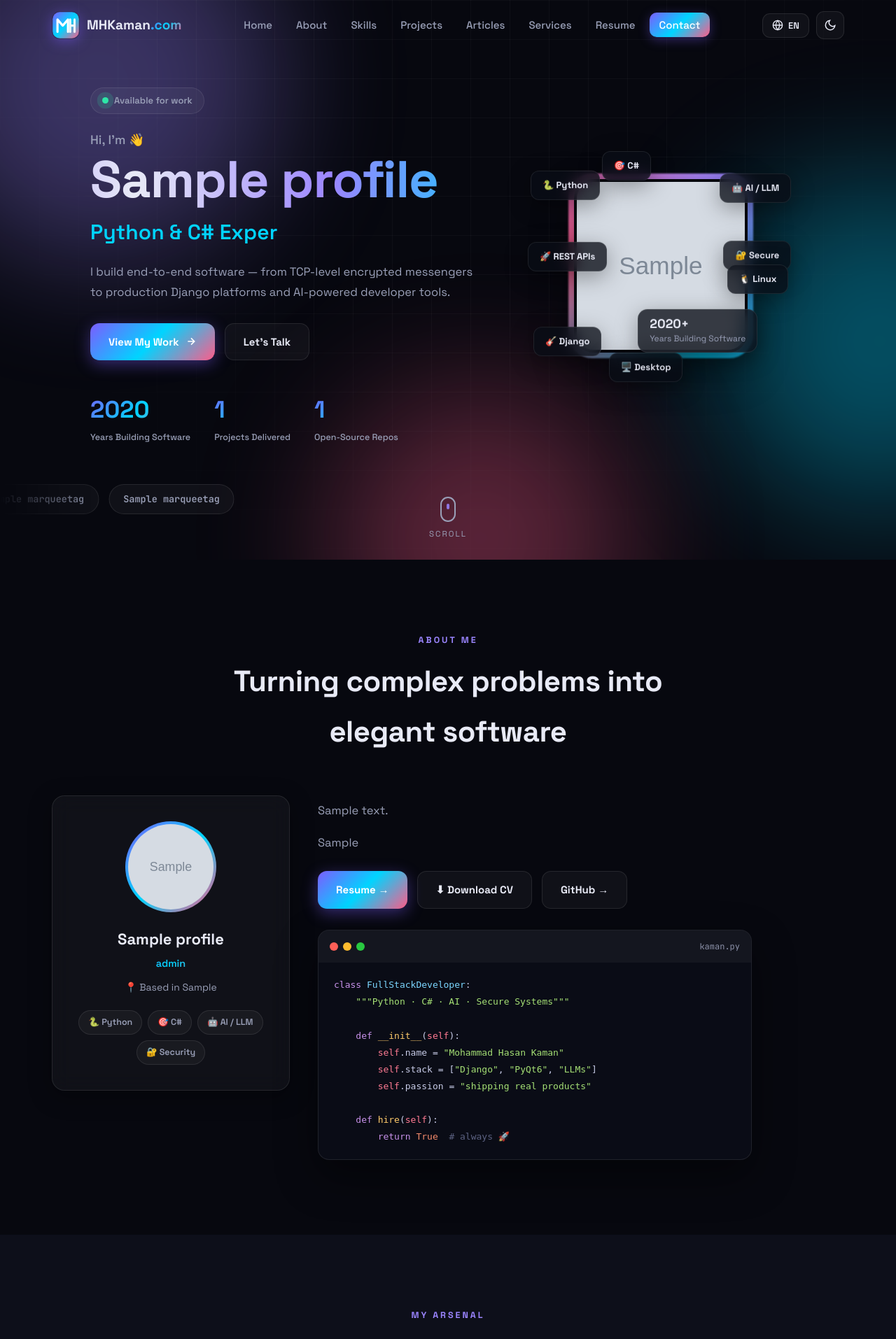
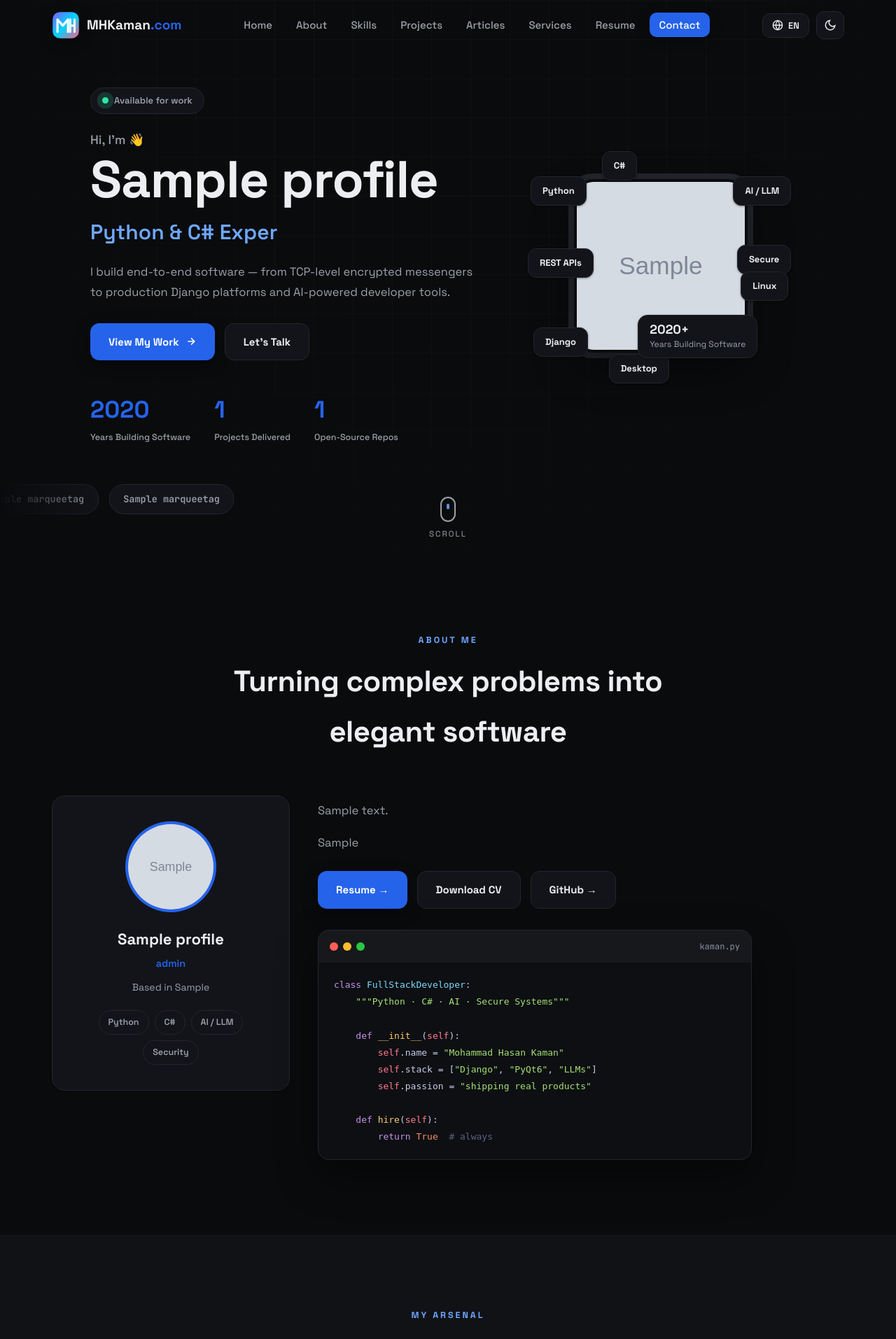
Before and after one commit to Mohammad-Hasan-Kaman/kaman-portfolio, a Django app: page /en/ in a window 1280 px wide. Shown: the top 1914 px of the page at 70% size. Run offline with Django 5.2, Linux system fonts and the light colour scheme; data comes from the database, SQL or seed files in the repository; tables that the repository leaves empty hold one stand-in row (values such as "Sample post"); grey boxes marked "Sample" are stand-in pictures.

Commit message:
De-AI the UI in place: single solid accent, neutral surfaces, no gradients/glows/emoji icons; same layout, content and behavior

```diff
--- a/static/css/style.css
+++ b/static/css/style.css
@@ -3,40 +3,41 @@
    ================================================================ */
 
 :root, [data-theme="dark"] {
-  --bg: #07080f;
-  --bg-soft: #0d0f1a;
-  --card: rgba(255, 255, 255, 0.04);
-  --card-border: rgba(255, 255, 255, 0.09);
-  --card-hover: rgba(255, 255, 255, 0.07);
-  --text: #e8eaf6;
-  --text-soft: #9aa0b8;
-  --accent: #9b85ff;
-  --accent-2: #00d4ff;
-  --accent-3: #ff5c8a;
-  --gradient: linear-gradient(135deg, #7c5cff 0%, #00d4ff 50%, #ff5c8a 100%);
-  --glass-shadow: 0 8px 32px rgba(0, 0, 0, 0.35);
-  --nav-bg: rgba(7, 8, 15, 0.75);
-  --orb-opacity: 0.35;
-  --grid-color: rgba(255, 255, 255, 0.03);
-  --code-bg: #0a0c16;
+  --bg: #0a0b0d;
+  --bg-soft: #101216;
+  --card: #121419;
+  --card-border: #23262d;
+  --card-hover: #171a20;
+  --text: #eceef1;
+  --text-soft: #9ba1a9;
+  --accent: #6ea8fe;
+  --accent-2: #6ea8fe;
+  --accent-3: #6ea8fe;
+  --gradient: #2563eb;
+  --glass-shadow: 0 1px 3px rgba(0, 0, 0, 0.4);
+  --nav-bg: rgba(10, 11, 13, 0.88);
+  --orb-opacity: 0;
+  --grid-color: rgba(255, 255, 255, 0.025);
+  --code-bg: #0d0f12;
 }
 
 [data-theme="light"] {
-  --bg: #f4f5fb;
-  --bg-soft: #e9ebf5;
-  --card: rgba(255, 255, 255, 0.75);
-  --card-border: rgba(20, 24, 60, 0.1);
-  --card-hover: rgba(255, 255, 255, 0.95);
-  --text: #171a2e;
-  --text-soft: #5a6080;
-  --accent: #5a35f0;
-  --accent-2: #007a99;
-  --accent-3: #e64477;
-  --glass-shadow: 0 8px 32px rgba(30, 34, 90, 0.1);
-  --nav-bg: rgba(244, 245, 251, 0.8);
-  --orb-opacity: 0.22;
-  --grid-color: rgba(20, 24, 60, 0.04);
-  --code-bg: #171a2e;
+  --bg: #f7f7f5;
+  --bg-soft: #efefec;
+  --card: #ffffff;
+  --card-border: #e0e0da;
+  --card-hover: #fbfbfa;
+  --text: #1a1c1e;
+  --text-soft: #5c6167;
+  --accent: #1d4ed8;
+  --accent-2: #1d4ed8;
+  --accent-3: #1d4ed8;
+  --gradient: #1d4ed8;
+  --glass-shadow: 0 1px 3px rgba(20, 20, 20, 0.08);
+  --nav-bg: rgba(247, 247, 245, 0.9);
+  --orb-opacity: 0;
+  --grid-color: rgba(20, 20, 20, 0.035);
+  --code-bg: #17191c;
 }
 
 * { margin: 0; padding: 0; box-sizing: border-box; }
@@ -121,7 +122,7 @@ img { max-width: 100%; height: auto; }
   width: 38px; height: 38px; border-radius: 11px;
   background: var(--gradient); color: #fff; font-size: 14px;
   font-weight: 800; letter-spacing: 0.5px;
-  box-shadow: 0 4px 18px rgba(124, 92, 255, 0.4);
+  box-shadow: 0 4px 18px rgba(0, 0, 0, 0.4);
 }
 .logo-text { font-size: 19px; font-weight: 700; }
 
@@ -134,9 +135,9 @@ img { max-width: 100%; height: auto; }
 .nav-cta {
   color: #fff !important;
   background: var(--gradient) !important;
-  box-shadow: 0 4px 16px rgba(124, 92, 255, 0.35);
+  box-shadow: 0 4px 16px rgba(0, 0, 0, 0.35);
 }
-.nav-cta:hover { transform: translateY(-2px); box-shadow: 0 8px 24px rgba(124, 92, 255, 0.5); }
+.nav-cta:hover { transform: translateY(-2px); box-shadow: 0 8px 24px rgba(0, 0, 0, 0.5); }
 
 .nav-controls { display: flex; align-items: center; gap: 10px; }
 
@@ -217,9 +218,9 @@ img { max-width: 100%; height: auto; }
 }
 .btn-primary {
   background: var(--gradient); color: #fff;
-  box-shadow: 0 6px 22px rgba(124, 92, 255, 0.4);
+  box-shadow: 0 6px 22px rgba(0, 0, 0, 0.4);
 }
-.btn-primary:hover { transform: translateY(-3px); box-shadow: 0 12px 34px rgba(124, 92, 255, 0.55); }
+.btn-primary:hover { transform: translateY(-3px); box-shadow: 0 12px 34px rgba(0, 0, 0, 0.55); }
 .btn-ghost {
   background: var(--card); color: var(--text);
   border: 1px solid var(--card-border);
@@ -342,12 +343,12 @@ html[dir="rtl"] .code-window { transform: perspective(900px) rotateY(6deg) rotat
   transition: 0.25s;
 }
 .filter-btn:hover { color: var(--text); border-color: var(--accent); }
-.filter-btn.active { background: var(--gradient); color: #fff; border-color: transparent; box-shadow: 0 4px 16px rgba(124, 92, 255, 0.35); }
+.filter-btn.active { background: var(--gradient); color: #fff; border-color: transparent; box-shadow: 0 4px 16px rgba(0, 0, 0, 0.35); }
 .filter-btn.active:hover { color: #fff; }
 
 .projects-grid { display: grid; grid-template-columns: repeat(3, 1fr); gap: 22px; }
 .project-card { overflow: hidden; display: flex; flex-direction: column; transition: 0.35s; }
-.project-card:hover { transform: translateY(-8px); border-color: var(--accent); box-shadow: 0 20px 50px rgba(124, 92, 255, 0.18); }
+.project-card:hover { transform: translateY(-8px); border-color: var(--accent); box-shadow: 0 20px 50px rgba(0, 0, 0, 0.18); }
 .project-card.span-2 { grid-column: span 2; }
 .project-card.hidden { display: none; }
 
@@ -356,10 +357,7 @@ html[dir="rtl"] .code-window { transform: perspective(900px) rotateY(6deg) rotat
   height: 180px; text-decoration: none; overflow: hidden;
 }
 .project-card.span-2 .project-cover { height: 240px; }
-.cat-ai { background: linear-gradient(135deg, rgba(124, 92, 255, 0.25), rgba(0, 212, 255, 0.18)); }
-.cat-web { background: linear-gradient(135deg, rgba(0, 212, 255, 0.22), rgba(46, 230, 168, 0.16)); }
-.cat-security { background: linear-gradient(135deg, rgba(255, 92, 138, 0.22), rgba(124, 92, 255, 0.18)); }
-.cat-desktop { background: linear-gradient(135deg, rgba(255, 193, 7, 0.18), rgba(255, 92, 138, 0.14)); }
+.cat-ai, .cat-web, .cat-security, .cat-desktop { background: var(--bg-soft); }
 .cover-icon { font-size: 62px; filter: drop-shadow(0 6px 20px rgba(0, 0, 0, 0.35)); transition: 0.4s; }
 .cover-icon.big { font-size: 96px; }
 .project-cover:hover .cover-icon { transform: scale(1.15) rotate(-6deg); }
@@ -453,7 +451,7 @@ html[dir="rtl"] .contact-row span { text-align: end; }
 }
 .contact-form input:focus, .contact-form textarea:focus {
   outline: none; border-color: var(--accent);
-  box-shadow: 0 0 0 3px rgba(124, 92, 255, 0.15);
+  box-shadow: 0 0 0 3px rgba(0, 0, 0, 0.15);
 }
 .contact-form input::placeholder, .contact-form textarea::placeholder { color: var(--text-soft); }
 .form-msg { text-align: center; font-size: 14px; font-weight: 600; min-height: 1.4em; }
@@ -637,18 +635,14 @@ html[dir="rtl"] .next-project:hover .next-arrow { transform: scaleX(-1) translat
    V2 UPGRADES — logo, photo hero, marquee, confidential section
    ================================================================ */
 
-.logo-img { width: 40px; height: 40px; border-radius: 11px; box-shadow: 0 4px 18px rgba(124, 92, 255, 0.4); }
+.logo-img { width: 40px; height: 40px; border-radius: 11px; box-shadow: 0 4px 18px rgba(0, 0, 0, 0.4); }
 
 /* ---------------- Hero photo ---------------- */
 .hero-photo-wrap { position: relative; width: min(300px, 74%); margin: 0 auto; aspect-ratio: 1; }
 .hero-photo-ring {
   position: absolute; inset: -8px; border-radius: 34px;
-  background: conic-gradient(from var(--ring-angle, 0deg), var(--accent), var(--accent-2), var(--accent-3), var(--accent));
-  animation: spin-ring 6s linear infinite;
-  filter: blur(1px);
+  background: var(--card-border);
 }
-@property --ring-angle { syntax: '<angle>'; initial-value: 0deg; inherits: false; }
-@keyframes spin-ring { to { --ring-angle: 360deg; } }
 .hero-photo {
   position: absolute; inset: 0; width: 100%; height: 100%;
   border-radius: 28px; object-fit: cover; object-position: center 20%;
@@ -659,10 +653,11 @@ html[dir="rtl"] .next-project:hover .next-arrow { transform: scaleX(-1) translat
 
 /* Floating chips — 8 slots around the photo, never overlapping each other or the face */
 .floating-chip {
+  direction: ltr;
   position: absolute; padding: 9px 16px; border-radius: 12px;
   background: var(--card); border: 1px solid var(--card-border);
   backdrop-filter: blur(10px); font-size: 13px; font-weight: 700;
-  box-shadow: var(--glass-shadow); animation: bob 4s ease-in-out infinite;
+  box-shadow: var(--glass-shadow);
   white-space: nowrap; z-index: 2;
 }
 .chip-1 { top: -4px;    inset-inline-start: -104px; }
@@ -681,15 +676,10 @@ html[dir="rtl"] .next-project:hover .next-arrow { transform: scaleX(-1) translat
   padding: 9px 16px; border-radius: 14px;
   background: var(--card); border: 1px solid var(--card-border);
   backdrop-filter: blur(12px); box-shadow: var(--glass-shadow);
-  font-size: 12px; color: var(--text-soft); animation: bob 4s ease-in-out infinite;
-  animation-delay: -2.8s; z-index: 3;
+  font-size: 12px; color: var(--text-soft);
+  z-index: 3;
 }
 .exp-badge strong { font-size: 18px; color: var(--text); display: block; line-height: 1.2; }
-
-/* Chips/badges floating over the bright hero photo need a solid-enough
-   backdrop in dark mode: --card is 4% white there and washes the text out. */
-[data-theme="dark"] .floating-chip,
-[data-theme="dark"] .exp-badge { background: rgba(10, 13, 22, 0.78); }
 
 @media (max-width: 700px) {
   .chip-1 { top: -16px; inset-inline-start: 2px; }
@@ -710,46 +700,20 @@ html[dir="rtl"] .next-project:hover .next-arrow { transform: scaleX(-1) translat
   position: fixed; top: 0; left: 0; height: 3px; width: 0%;
   background: var(--gradient); z-index: 300;
   border-radius: 0 3px 3px 0;
-  box-shadow: 0 0 12px rgba(124, 92, 255, 0.7);
+  box-shadow: 0 0 12px rgba(0, 0, 0, 0.7);
   transition: width 0.08s linear;
 }
 
-/* Animated shimmer on the hero name */
-.hero-name {
-  background: linear-gradient(90deg, var(--text) 0%, var(--accent) 25%, var(--accent-2) 50%, var(--accent) 75%, var(--text) 100%);
-  background-size: 200% auto;
-  -webkit-background-clip: text; background-clip: text;
-  -webkit-text-fill-color: transparent;
-  animation: shimmer 7s linear infinite;
-}
-@keyframes shimmer { to { background-position: 200% center; } }
+/* Hero name: solid text, no animated gradient shimmer */
+.hero-name { color: var(--text); }
 
-/* Soft glow pulse on primary buttons */
-.btn-primary { animation: glow-pulse 3.2s ease-in-out infinite; }
-@keyframes glow-pulse {
-  0%, 100% { box-shadow: 0 6px 22px rgba(124, 92, 255, 0.4); }
-  50% { box-shadow: 0 6px 38px rgba(124, 92, 255, 0.65); }
-}
-
-/* Sheen sweep across cards on hover */
-.project-card, .article-card, .service-card { position: relative; overflow: hidden; }
-.project-card::before, .article-card::before, .service-card::before {
-  content: ''; position: absolute; top: 0; left: -80%;
-  width: 55%; height: 100%; pointer-events: none; z-index: 1;
-  background: linear-gradient(100deg, transparent, rgba(255, 255, 255, 0.10), transparent);
-  transform: skewX(-20deg);
-}
-.project-card:hover::before, .article-card:hover::before, .service-card:hover::before {
-  animation: sheen 0.9s ease;
-}
-@keyframes sheen { to { left: 140%; } }
 
 /* Logo spin on hover */
 .logo:hover .logo-img { transform: rotate(10deg) scale(1.06); }
 .logo-img { transition: transform 0.35s ease; }
 
 /* Gentle floating for service icons */
-.service-icon { animation: bob 5s ease-in-out infinite; }
+.service-icon { }
 
 /* Cursor-follow tilt (JS adds transform) */
 .tilt { transition: transform 0.25s ease; will-change: transform; }
@@ -865,11 +829,11 @@ html[dir="rtl"] .about-code { transform: none; }
 /* ---------------- Articles ---------------- */
 .articles-grid { display: grid; grid-template-columns: repeat(3, 1fr); gap: 22px; }
 .article-card { overflow: hidden; display: flex; flex-direction: column; transition: 0.35s; }
-.article-card:hover { transform: translateY(-8px); border-color: var(--accent); box-shadow: 0 20px 50px rgba(124, 92, 255, 0.18); }
+.article-card:hover { transform: translateY(-8px); border-color: var(--accent); box-shadow: 0 20px 50px rgba(0, 0, 0, 0.18); }
 .article-cover {
   position: relative; display: grid; place-items: center; height: 150px;
   text-decoration: none; overflow: hidden;
-  background: linear-gradient(135deg, rgba(124, 92, 255, 0.22), rgba(0, 212, 255, 0.16));
+  background: linear-gradient(135deg, rgba(0, 0, 0, 0.22), rgba(0, 212, 255, 0.16));
 }
 .article-cover img { width: 100%; height: 100%; object-fit: cover; }
 .article-cover .cover-icon { font-size: 52px; transition: 0.4s; }
--- a/templates/base.html
+++ b/templates/base.html
@@ -56,7 +56,7 @@
   <link rel="preconnect" href="https://fonts.gstatic.com" crossorigin>
   <link href="https://fonts.googleapis.com/css2?family=Space+Grotesk:wght@400;500;600;700&family=Vazirmatn:wght@400;500;600;700;800&family=JetBrains+Mono:wght@400;600&display=swap" rel="stylesheet" media="print" onload="this.media='all'">
   <noscript><link href="https://fonts.googleapis.com/css2?family=Space+Grotesk:wght@400;500;600;700&family=Vazirmatn:wght@400;500;600;700;800&family=JetBrains+Mono:wght@400;600&display=swap" rel="stylesheet"></noscript>
-  <link rel="stylesheet" href="{% static 'css/style.css' %}?v=20261117">
+  <link rel="stylesheet" href="{% static 'css/style.css' %}?v=20261118">
   <script>
     (function () {
       const theme = localStorage.getItem('theme') || 'dark';
@@ -149,7 +149,7 @@
     </div>
   </footer>
 
-  <script src="{% static 'js/main.js' %}?v=20261117"></script>
+  <script src="{% static 'js/main.js' %}?v=20261118"></script>
   <!-- Google tag (gtag.js) -->
   <script async src="https://www.googletagmanager.com/gtag/js?id=G-64X37R0DMF"></script>
   <script>
--- a/templates/portfolio/article_detail.html
+++ b/templates/portfolio/article_detail.html
@@ -10,7 +10,7 @@
 
     <div class="detail-info reveal">
       <span class="article-date">📅 {% if LANG == 'fa' %}{{ article.created_at|date:"Y/m/d" }}{% else %}{{ article.created_at|date:"d M Y" }}{% endif %}</span>
-      <h1 class="detail-title">{{ article.icon }} {% tf article 'title' %}</h1>
+      <h1 class="detail-title">{% tf article 'title' %}</h1>
       {% if article.cover %}<img class="article-hero-img" src="{{ article.cover.url }}" alt="{% tf article 'title' %}">{% endif %}
       <div class="article-content">
         {% if LANG == 'fa' and article.body_fa_html %}{{ article.body_fa_html|safe }}
@@ -24,7 +24,7 @@
     <a href="{% url 'portfolio:article_detail' next_article.slug %}" class="next-project glass reveal">
       <div>
         <span class="project-cat">{{ t.articles.next }}</span>
-        <h2>{{ next_article.icon }} {% tf next_article 'title' %}</h2>
+        <h2>{% tf next_article 'title' %}</h2>
       </div>
       <span class="next-arrow">→</span>
     </a>
--- a/templates/portfolio/home.html
+++ b/templates/portfolio/home.html
@@ -43,15 +43,15 @@
       <div class="hero-photo-wrap tilt">
         <div class="hero-photo-ring"></div>
         {% if profile.avatar %}<img class="hero-photo" src="{{ profile.avatar.url }}" alt="{% tf profile 'name' %}">
-        {% else %}<div class="hero-photo hero-photo-fallback">👨‍💻</div>{% endif %}
-        <div class="floating-chip chip-1">🐍 Python</div>
-        <div class="floating-chip chip-2">🤖 AI / LLM</div>
-        <div class="floating-chip chip-3">🎸 Django</div>
-        <div class="floating-chip chip-4">🎯 C#</div>
-        <div class="floating-chip chip-5">🖥️ Desktop</div>
-        <div class="floating-chip chip-6">🔐 Secure</div>
-        <div class="floating-chip chip-7">🚀 REST APIs</div>
-        <div class="floating-chip chip-8">🐧 Linux</div>
+        {% else %}<div class="hero-photo hero-photo-fallback"></div>{% endif %}
+        <div class="floating-chip chip-1">Python</div>
+        <div class="floating-chip chip-2">AI / LLM</div>
+        <div class="floating-chip chip-3">Django</div>
+        <div class="floating-chip chip-4">C#</div>
+        <div class="floating-chip chip-5">Desktop</div>
+        <div class="floating-chip chip-6">Secure</div>
+        <div class="floating-chip chip-7">REST APIs</div>
+        <div class="floating-chip chip-8">Linux</div>
         <div class="exp-badge"><strong>{{ profile.years_experience }}+</strong> {{ t.stats.years }}</div>
       </div>
     </div>
@@ -82,12 +82,12 @@
         </div>
         <h3>{% tf profile 'name' %}</h3>
         <p class="about-role accent">{% tf profile 'role' %}</p>
-        <p class="about-loc">📍 {{ t.misc.location }} {% tf profile 'location' %}</p>
+        <p class="about-loc">{{ t.misc.location }} {% tf profile 'location' %}</p>
         <div class="about-badges">
-          <span class="badge">🐍 Python</span>
-          <span class="badge">🎯 C#</span>
-          <span class="badge">🤖 AI / LLM</span>
-          <span class="badge">🔐 Security</span>
+          <span class="badge">Python</span>
+          <span class="badge">C#</span>
+          <span class="badge">AI / LLM</span>
+          <span class="badge">Security</span>
         </div>
       </div>
       <div class="about-text reveal">
@@ -95,7 +95,7 @@
         <p>{% tf profile 'tagline' %}</p>
         <div class="about-actions">
           <a href="{% url 'portfolio:cv' %}" class="btn btn-primary">{{ t.nav.cv }} →</a>
-          <a href="{% url 'portfolio:cv_download' %}?lang={{ LANG }}" class="btn btn-ghost" download>⬇ {{ t.about.download_cv }}</a>
+          <a href="{% url 'portfolio:cv_download' %}?lang={{ LANG }}" class="btn btn-ghost" download>{{ t.about.download_cv }}</a>
           <a href="{{ profile.github }}" target="_blank" rel="noopener" class="btn btn-ghost">GitHub →</a>
         </div>
 
@@ -113,7 +113,7 @@
         <span class="c-self">self</span>.passion = <span class="c-str">"shipping real products"</span>
 
     <span class="c-kw">def</span> <span class="c-fn">hire</span>(<span class="c-self">self</span>):
-        <span class="c-kw">return</span> <span class="c-bool">True</span>  <span class="c-cmt"># always 🚀</span></code></pre>
+        <span class="c-kw">return</span> <span class="c-bool">True</span>  <span class="c-cmt"># always</span></code></pre>
         </div>
       </div>
     </div>
@@ -132,7 +132,7 @@
       {% for skill in skills %}
       <div class="skill-card glass reveal" style="--d: {{ forloop.counter0 }}00ms">
         <div class="skill-head">
-          <span class="skill-icon">{{ skill.icon }}</span>
+
           <span class="skill-name">{{ skill.name }}</span>
         </div>
         <span class="skill-tier">{% skill_label skill %}</span>
@@ -164,7 +164,7 @@
       <article class="project-card glass reveal {% if forloop.counter0 == 0 %}span-2{% endif %}" data-category="{{ project.category }}">
         <a href="{% url 'portfolio:project_detail' project.slug %}" class="project-cover cat-{{ project.category }}" aria-label="{% tf project 'title' %} — {{ t.projects.details }}">
           {% if project.image %}<img src="{{ project.image.url }}" alt="{% tf project 'title' %}">{% else %}
-          <span class="cover-icon">{{ project.icon }}</span>{% endif %}
+          {% endif %}
           {% if project.live_url %}<span class="live-pill">● LIVE</span>{% endif %}
         </a>
         <div class="project-body">
@@ -188,7 +188,7 @@
     <div class="mini-projects">
       {% for project in other_projects %}
       <a href="{% url 'portfolio:project_detail' project.slug %}" class="mini-card glass reveal" data-category="{{ project.category }}">
-        <span class="mini-icon">{{ project.icon }}</span>
+
         <div>
           <h4>{% tf project 'title' %}</h4>
           <p>{{ project.description_en|truncatewords:14 }}</p>
@@ -217,7 +217,7 @@
       <article class="article-card glass reveal" style="--d: {{ forloop.counter0 }}00ms">
         <a href="{% url 'portfolio:article_detail' article.slug %}" class="article-cover" aria-hidden="true" tabindex="-1">
           {% if article.cover %}<img src="{{ article.cover.url }}" alt="{% tf article 'title' %}">{% else %}
-          <span class="cover-icon">{{ article.icon }}</span>{% endif %}
+          {% endif %}
         </a>
         <div class="article-body">
           <span class="article-date">📅 {% if LANG == 'fa' %}{{ article.created_at|date:"Y/m/d" }}{% else %}{{ article.created_at|date:"d M Y" }}{% endif %}</span>
@@ -245,7 +245,7 @@
     <div class="services-grid">
       {% for service in services %}
       <div class="service-card glass reveal" style="--d: {{ forloop.counter0 }}00ms">
-        <div class="service-icon">{{ service.icon }}</div>
+
         <h3>{% tf service 'title' %}</h3>
         <p>{% tf service 'description' %}</p>
       </div>
@@ -290,19 +290,19 @@
     <div class="contact-grid">
       <div class="contact-info reveal">
         <a class="contact-row glass" href="mailto:{{ profile.email }}">
-          <span class="contact-icon">📧</span>
+
           <div><strong>Email</strong><span>{{ profile.email }}</span></div>
         </a>
         <a class="contact-row glass" href="{{ profile.telegram }}" target="_blank" rel="noopener">
-          <span class="contact-icon">✈️</span>
+
           <div><strong>Telegram</strong><span>@mohaka0975</span></div>
         </a>
         <a class="contact-row glass" href="{{ profile.linkedin }}" target="_blank" rel="noopener">
-          <span class="contact-icon">💼</span>
+
           <div><strong>LinkedIn</strong><span>in/kaman-programmer</span></div>
         </a>
         <a class="contact-row glass" href="{{ profile.github }}" target="_blank" rel="noopener">
-          <span class="contact-icon">🐙</span>
+
           <div><strong>GitHub</strong><span>@Mohammad-Hasan-Kaman</span></div>
         </a>
       </div>
@@ -319,7 +319,7 @@
         </div>
         <input type="text" name="subject" placeholder="{{ t.contact.subject }}" required>
         <textarea name="message" rows="5" placeholder="{{ t.contact.message }}" required></textarea>
-        <button type="submit" class="btn btn-primary btn-full" id="sendBtn">{{ t.contact.send }} 🚀</button>
+        <button type="submit" class="btn btn-primary btn-full" id="sendBtn">{{ t.contact.send }}</button>
         <p class="form-msg" id="formMsg"></p>
       </form>
     </div>
--- a/templates/portfolio/project_detail.html
+++ b/templates/portfolio/project_detail.html
@@ -11,7 +11,7 @@
     <div class="detail-hero reveal">
       <div class="project-cover detail-cover cat-{{ project.category }}">
         {% if project.image %}<img src="{{ project.image.url }}" alt="{% tf project 'title' %}">{% else %}
-        <span class="cover-icon big">{{ project.icon }}</span>{% endif %}
+        {% endif %}
         {% if project.live_url %}<span class="live-pill">● LIVE</span>{% endif %}
       </div>
       <div class="detail-info">
@@ -28,7 +28,7 @@
 
         <div class="detail-actions">
           {% if project.live_url %}<a href="{{ project.live_url }}" target="_blank" rel="noopener" class="btn btn-primary">{{ t.projects.live }} ↗</a>{% endif %}
-          {% if project.repo_url %}<a href="{{ project.repo_url }}" target="_blank" rel="noopener" class="btn btn-ghost">{{ t.projects.code }} ⭐</a>{% endif %}
+          {% if project.repo_url %}<a href="{{ project.repo_url }}" target="_blank" rel="noopener" class="btn btn-ghost">{{ t.projects.code }}</a>{% endif %}
           <a href="{% url 'portfolio:home' %}#contact" class="btn btn-ghost">{{ t.nav.contact }}</a>
         </div>
       </div>
@@ -38,7 +38,7 @@
     <a href="{% url 'portfolio:project_detail' next_project.slug %}" class="next-project glass reveal">
       <div>
         <span class="project-cat">{{ t.projects.next }}</span>
-        <h2>{{ next_project.icon }} {% tf next_project 'title' %}</h2>
+        <h2>{% tf next_project 'title' %}</h2>
       </div>
       <span class="next-arrow">→</span>
     </a>
```
Also changed, not shown: templates/portfolio/cv.html (+9 -9 lines), 1 other file.
